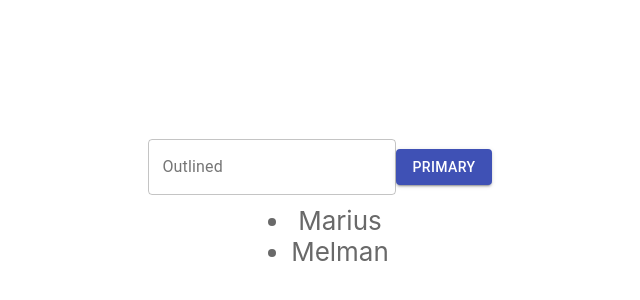
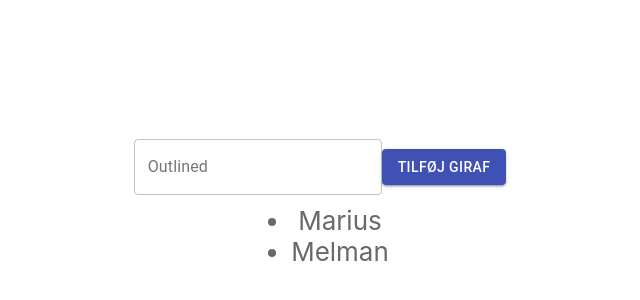
Before and after one commit to siffravn/HelloDevOps, a React (Create React App) app in the folder web/: page / in a window 1280 px wide. Shown: the part 176-476 px from the top of the page, without its empty margins (320-960 px from the left). Built offline with nearby package versions, Linux system fonts and the light colour scheme.

Commit message:
L03-3.8-10: feat(state) - add data to giraffe store via UI

```diff
--- a/web/src/App.js
+++ b/web/src/App.js
@@ -2,6 +2,7 @@ import logo from './logo.svg';
 import './App.css';
 import {TextField, Button, Grid} from "@material-ui/core"
 import GiraffeStore from "./GiraffeStore";
+import {observer} from "mobx-react-lite";
 
 const giraffeStore = new GiraffeStore();
 
@@ -21,7 +22,11 @@ function App() {
            <form>
              <TextField id="outlined-basic" label="Outlined" variant="outlined"></TextField>
            </form>
-           <Button variant="contained" color="primary">Primary</Button>
+           <Button
+               variant="contained"
+               color="primary"
+               onClick={()=>giraffeStore.giraffes.push("Elmer")}
+           >Tilføj Giraf</Button>
         </Grid>
           <ul>
               {giraffeStore.giraffes.map((giraffeName,key)=>
@@ -33,4 +38,4 @@ function App() {
   );
 }
 
-export default App;
+export default observer(App);
```
